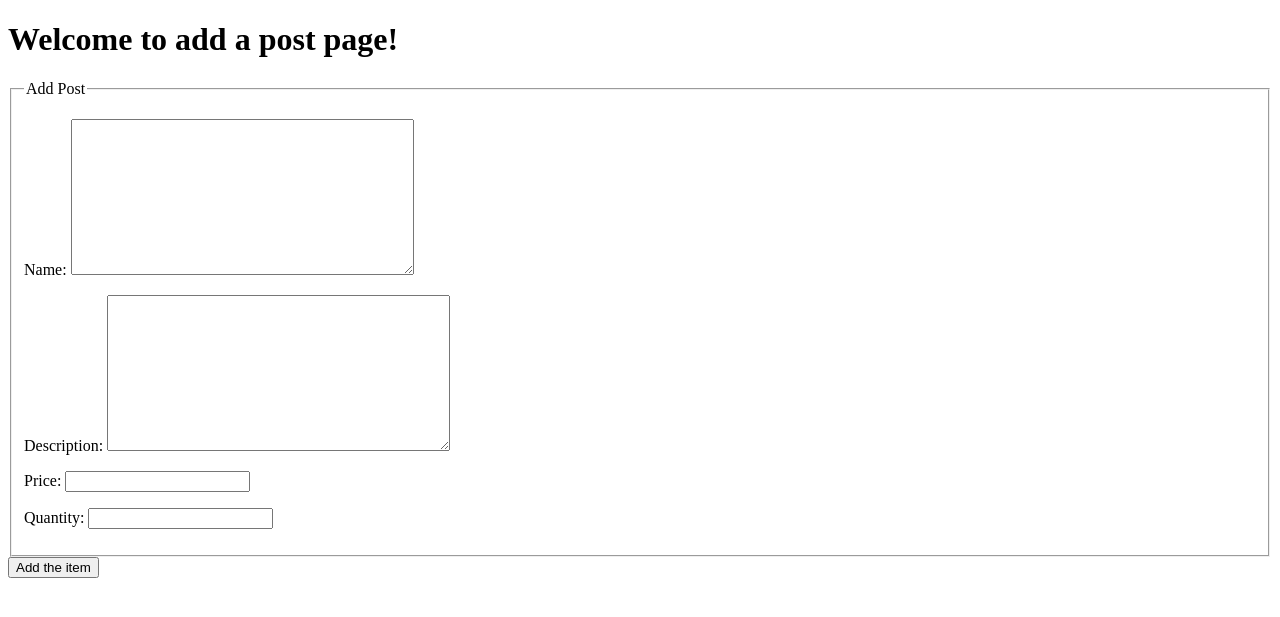
After one commit to JManan/cms, a Django app: page /add-item/ in a window 1280 px wide. The commit adds this page. Shown: the top 617 px of the page. Run offline with Django 4.2, Linux system fonts and the light colour scheme.

Commit message:
create, read, update done

```diff
--- a/order/models.py
+++ b/order/models.py
@@ -1,5 +1,6 @@
 from django.db import models
 from django.utils import timezone
+from django.urls import reverse
 
 class Items(models.Model):
     name = models.TextField(max_length=50, unique=True)
@@ -10,3 +11,6 @@ class Items(models.Model):
 
     def __str__(self):
         return f'{self.name}'
+
+    def get_absolute_url(self):
+        return reverse("detail", kwargs={"pk": self.id})
--- /dev/null
+++ b/order/templates/order/add.html
@@ -0,0 +1,24 @@
+<!DOCTYPE html>
+<html lang="en">
+<head>
+    <meta charset="UTF-8">
+    <meta http-equiv="X-UA-Compatible" content="IE=edge">
+    <meta name="viewport" content="width=device-width, initial-scale=1.0">
+    <title>add</title>
+</head>
+<body>
+    <h1> Welcome to add a post page!</h1>
+<div class="content-section">
+    <form method="POST">
+        {% csrf_token %}
+        <fieldset class='form-group'>
+            <legend class='border-bottom mb-4'>Add Post</legend>
+            {{form.as_p}}
+        </fieldset>
+        <div class="form-group">
+            <button class="btn btn-primary btn-lg active" role="button" type='submit' aria-pressed="true">Add the item</a>
+            </div>
+    </form>
+</div>
+</body>
+</html>
--- a/order/templates/order/detail.html
+++ b/order/templates/order/detail.html
@@ -13,5 +13,10 @@ Description -- {{item.description}}
 <br> quantity-- {{ item.quantity }}<br>
 date updated -- {{ item.date_updated }}<br>
     </p>
+
+<p>
+    <a href="{% url 'delete-item' item.id %}">Delete This Item</a>
+</p>
+
 </body>
 </html>
--- a/order/urls.py
+++ b/order/urls.py
@@ -2,7 +2,10 @@ from django.urls import path, include
 from . import views
 
 urlpatterns = [
-    path("", views.home, name='home'),
-    path("items/", views.ItemView.as_view(), name="items"),
+    # path("", views.home, name='home'),
+    path("", views.ItemView.as_view(), name="items"),
     path("item/<int:pk>/", views.DetailView.as_view(), name="detail"),
+    path('add-item/', views.CreateView.as_view(), name='add-item'),
+    path('delete-item/<int:pk>/', views.DeleteView.as_view(), name='delete-item'),
+
 ]
--- a/order/views.py
+++ b/order/views.py
@@ -1,7 +1,9 @@
 from django.shortcuts import render, redirect
 from .models import Items
 from django.views import generic
-from django.contrib.auth.mixins import UserPassesTestMixin, LoginRequiredMixin
+from django.contrib.auth.mixins import LoginRequiredMixin
+from django.utils import timezone
+
 
 def home(request):
     return render(request, 'order/home.html')
@@ -17,3 +19,27 @@ class DetailView(LoginRequiredMixin, generic.DetailView):
     model = Items
     context_object_name = 'item'
     template_name = 'order/detail.html'
+
+
+class CreateView(generic.CreateView):
+    model = Items
+    context_object_name = 'item'
+    success_url = ''
+    success_message = "Post created successfully"
+    template_name = 'order/add.html'
+    fields = ['name', 'description', 'price', 'quantity']
+
+    def form_valid(self, form):
+        form.instance.date_updated = timezone.now()
+        return super().form_valid(form)
+
+
+class DeleteView(generic.DeleteView):
+    model = Items
+    success_url = '/'
+    success_message = "Item deleted successfully"
+
+
+    def delete(self, request, *args, **kwargs):
+        return super(DeleteView, self).delete(request, *args, **kwargs)
+    template_name = 'order/delete.html'
```
Also changed, not shown: order/forms.py (added, +12 -0 lines), order/templates/order/delete.html (added, +21 -0 lines), order/templates/order/items_list.html (+8 -2 lines), db.sqlite3.
